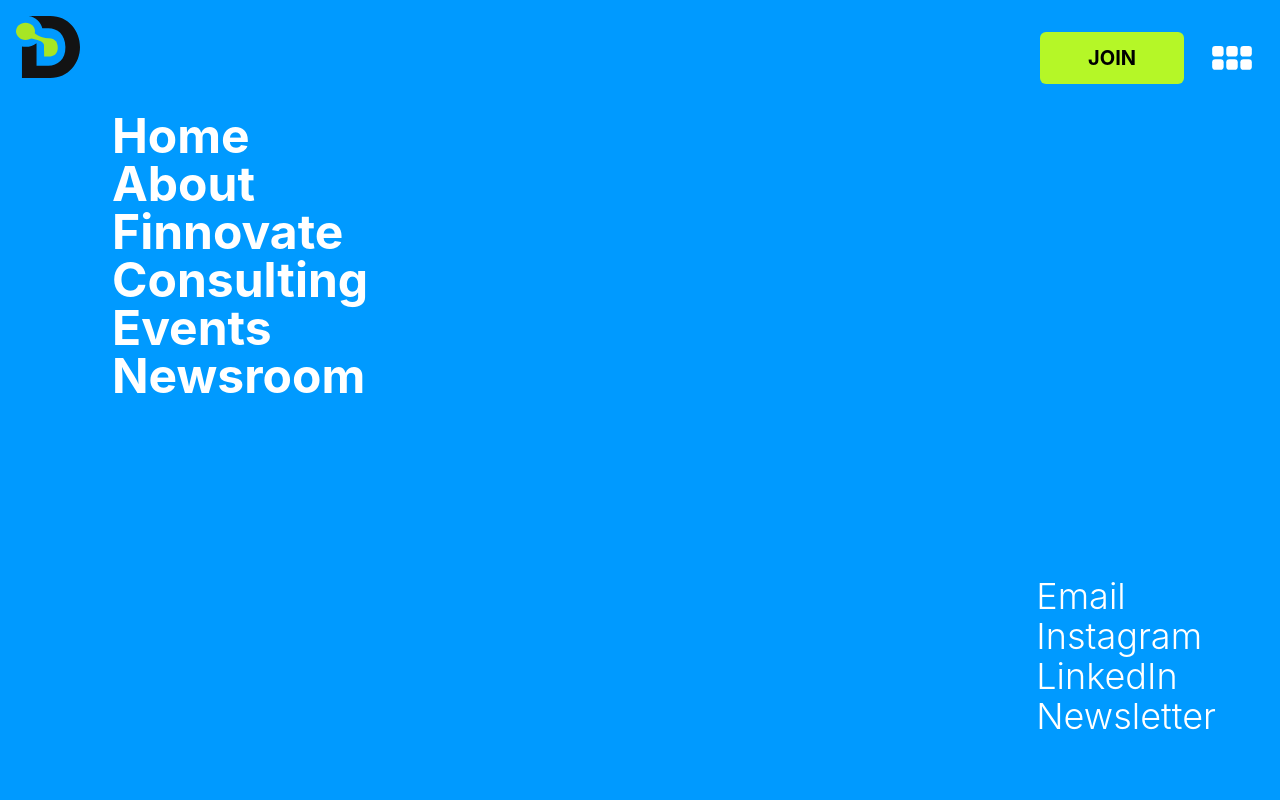
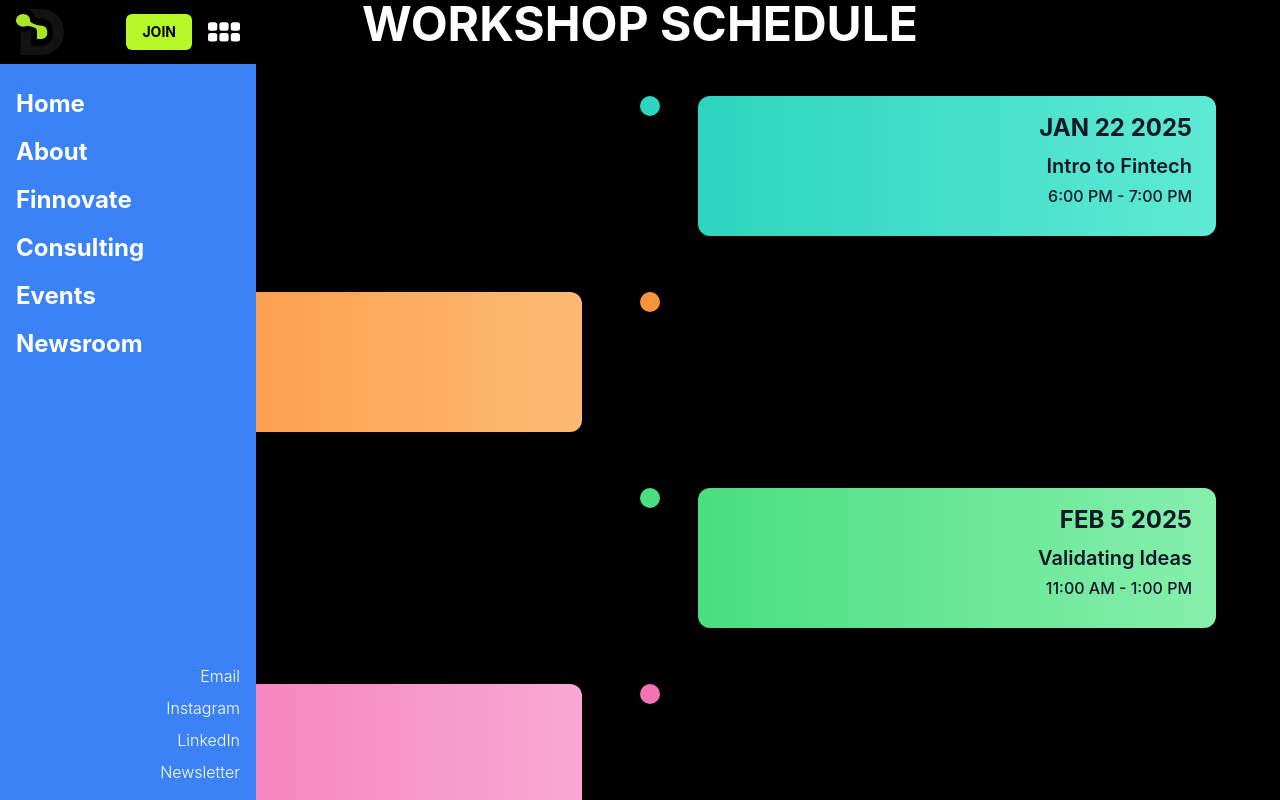
Before and after one commit to disruptnu/website, a React (Create React App) app: page /finnovate in a window 1280 px wide. Both pictures are taken after a click on the button 1236 px from the left and 44 px from the top of the page. Shown: the top 800 px of the page. Built offline with nearby package versions, Linux system fonts and the light colour scheme; a web font is replaced by a local one.

Commit message:
updated navbar and timeline

```diff
--- a/public/index.html
+++ b/public/index.html
@@ -2,7 +2,7 @@
 <html lang="en">
   <head>
     <meta charset="utf-8" />
-    <link rel="icon" href="%PUBLIC_URL%/logoA.svg" />
+    <link rel="icon" href="%PUBLIC_URL%/Disrupt_Brandmark_Large.png" />
     <meta name="viewport" content="width=device-width, initial-scale=1" />
     <meta name="theme-color" content="#000000" />
     <meta
--- a/src/Components/HamburgerMenu.js
+++ b/src/Components/HamburgerMenu.js
@@ -2,7 +2,6 @@
 import { NavLink } from "react-router-dom";
 import disruptLogoBlack from "../img/logo_black.svg";
 import hamburgerIcon from "../img/hamburgerIcon.svg";
-import navigationArrowIcon from "../img/navigationArrowIcon.svg";
 import "./HamburgerMenuStyles.css";
 
 export default function HamburgerMenuOpen({
@@ -32,23 +31,28 @@
   }
 
   return (
-    <div className="top-0 right-0 z-20 flex flex-col w-screen h-screen bg-navigationMenu">
-      <div className="flex items-start justify-between w-screen h-20">
-        <div className="flex items-center">
-          <div>
-            <NavLink to="/">
+      <div
+          className={`
+        fixed top-0 left-0 z-50 flex flex-col h-screen
+        transform transition-transform duration-300
+        bg-blue-500 /* 这里随便写菜单背景色 */
+        w-64
+        ${hamburgerMenuOpen ? "translate-x-0" : "-translate-x-full"}
+      `}
+      >
+        <div className="flex items-center justify-between h-16 px-4 bg-black">
+          <NavLink to="/" onClick={handleClickHamburgerMenu}>
             <img
-                src={disruptLogoBlack} // get one that replaces the blue for bl
+                src={disruptLogoBlack}
                 alt="testLogo"
-                className="w-16 mt-4 ml-4 brightness-90"
+                className="w-12 brightness-90"
             />
           </NavLink>
-          </div>
-        </div>
-        <div className="flex items-center py-8">
+
+          <div className="flex items-center space-x-4">
             <button
-            className="text-black text-xl font-bold bg-[#b5f727] px-12 py-3 rounded-md hover:bg-[#b5f727] hover:text-black"
                 onClick={handleClickJoin}
+                className="text-black text-sm font-bold bg-[#b5f727] px-4 py-2 rounded-md"
             >
               JOIN
             </button>
@@ -56,97 +60,56 @@
                 src={hamburgerIcon}
                 alt="hamburgerMenuIcon"
                 onClick={handleClickHamburgerMenu}
-            className="w-24 h-6 hover:cursor-pointer filter grayscale brightness-200"
+                className="w-8 h-8 hover:cursor-pointer filter grayscale brightness-200"
             />
           </div>
         </div>
-      <div className="flex-grow">
-        <div className="flex flex-col pl-4 text-4xl selection:text-blue-500 sm:text-5xl sm:pl-28">
-          <div className="relative mt-8 font-bold text-white group">
-            <NavLink to="/" onClick={handleClickHamburgerMenu}>
-              <span className="text-move">Home</span>
-            </NavLink>
-            <img
-              src={navigationArrowIcon}
-              alt="navigationArrowIcon"
-              className="absolute hidden transform -translate-y-1/2 top-1/2 group-hover:block"
+
+        <div className="flex-grow overflow-y-auto py-6 px-4">
+          <NavItem to="/" label="Home" onClick={handleClickHamburgerMenu} />
+          <NavItem to="/about" label="About" onClick={handleClickHamburgerMenu} />
+          <NavItem
+              to="/finnovate"
+              label="Finnovate"
+              onClick={handleClickHamburgerMenu}
+          />
+          <NavItem
+              to="/consulting"
+              label="Consulting"
+              onClick={handleClickHamburgerMenu}
+          />
+          <NavItem to="/events" label="Events" onClick={handleClickHamburgerMenu} />
+          <NavItem
+              to="/newsroom"
+              label="Newsroom"
+              onClick={handleClickHamburgerMenu}
           />
         </div>
-          <div className="relative font-bold text-white group">
-            <NavLink to="/about" onClick={handleClickHamburgerMenu}>
-              <span className="text-move">About</span>
-            </NavLink>
-            <img
-              src={navigationArrowIcon}
-              alt="navigationArrowIcon"
-              className="absolute hidden transform -translate-y-1/2 top-1/2 group-hover:block"
-            />
-          </div>
-          <div className="relative font-bold text-white group">
-            <NavLink to="/finnovate" onClick={handleClickHamburgerMenu}>
-              <span className="text-move">Finnovate</span>
-            </NavLink>
-            <img
-              src={navigationArrowIcon}
-              alt="navigationArrowIcon"
-              className="absolute hidden transform -translate-y-1/2 top-1/2 group-hover:block"
-            />
-          </div>
-          <div className="relative font-bold text-white group">
-            <NavLink to="/consulting" onClick={handleClickHamburgerMenu}>
-              <span className="text-move">Consulting</span>
-            </NavLink>
-            <img
-              src={navigationArrowIcon}
-              alt="navigationArrowIcon"
-              className="absolute hidden transform -translate-y-1/2 top-1/2 group-hover:block"
-            />
-          </div>
-          <div className="relative font-bold text-white group">
-            <NavLink to="/events" onClick={handleClickHamburgerMenu}>
-              <span className="text-move">Events</span>
-            </NavLink>
-            <img
-              src={navigationArrowIcon}
-              alt="navigationArrowIcon"
-              className="absolute hidden transform -translate-y-1/2 top-1/2 group-hover:block"
-            />
-          </div>
-          <div className="relative font-bold text-white group">
-            <NavLink to="/newsroom" onClick={handleClickHamburgerMenu}>
-              <span className="text-move">Newsroom</span>
-            </NavLink>
-            <img
-              src={navigationArrowIcon}
-              alt="navigationArrowIcon"
-              className="absolute hidden transform -translate-y-1/2 top-1/2 group-hover:block"
-            />
-          </div>
-        </div>
-        <div></div>
-      </div>
-      <div className="absolute text-4xl font-light text-white right-16 bottom-16 group">
-        <div>
-          <button onClick={handleClickEmail}>
-            <h1>Email</h1>
-          </button>
-        </div>
-        <div>
-          <button onClick={handleClickInstagram}>
-            <h1>Instagram</h1>
-          </button>
-        </div>
-        <div>
-          <button onClick={handleClickLinkedIn}>
-            <h1>LinkedIn</h1>
-          </button>
-        </div>
-        <div>
-          <button onClick={handleClickNewsletter}>
-            <h1>Newsletter</h1>
-          </button>
-        </div>
+
+        <div className="flex flex-col items-end text-white text-base font-light pr-4 pb-4 space-y-2">
+          <button onClick={handleClickEmail}>Email</button>
+          <button onClick={handleClickInstagram}>Instagram</button>
+          <button onClick={handleClickLinkedIn}>LinkedIn</button>
+          <button onClick={handleClickNewsletter}>Newsletter</button>
         </div>
       </div>
   );
 }
+
+function NavItem({ to, label, onClick }) {
+  return (
+      <div className="mb-4">
+        <NavLink
+            to={to}
+            onClick={onClick}
+            className="
+          text-2xl font-bold text-white
+          transition-all
+          hover:ml-2  /* hover时往右移动2px */
+        "
+        >
+          {label}
+        </NavLink>
+      </div>
+  );
+}
--- a/src/Components/HamburgerMenuStyles.css
+++ b/src/Components/HamburgerMenuStyles.css
@@ -1,7 +1,7 @@
-.text-move {
-  transition: margin-left 0.2s ease-in-out;
-}
+/*!*.text-move {*!*/
+/*!*  transition: margin-left 0.2s ease-in-out;*!*/
+/*!*}*!*/
 
-.group:hover .text-move {
-  margin-left: 160px;
-}
+/*!*.group:hover .text-move {*!*/
+/*!*  margin-left: 160px;*!*/
+/*!*}*!*/
--- a/src/Components/VenturesComponents/WorkshopCard.js
+++ b/src/Components/VenturesComponents/WorkshopCard.js
@@ -1,66 +1,156 @@
+// // WorkshopCard.js
+//
+// import React from "react";
+//
+// const COLOR_CLASSES = [
+//     // 给每条卡片匹配不同颜色 (或可自定义更多)
+//     "bg-teal-500",
+//     "bg-orange-500",
+//     "bg-green-500",
+//     "bg-pink-500",
+//     "bg-yellow-500",
+//     "bg-purple-500",
+//     "bg-red-500",
+// ];
+//
+// export default function WorkshopCard(props) {
+//     // 用 index 决定颜色
+//     const colorClass = COLOR_CLASSES[props.index % COLOR_CLASSES.length];
+//
+//     // 判断 left / right
+//     const isLeft = props.position === "left";
+//
+//     // 容器的对齐：左侧时 "items-end" + "md:pr-8"，右侧则 "items-start" + "md:pl-8"
+//     const alignmentClass = isLeft ? "md:items-end md:pr-8" : "md:items-start md:pl-8";
+//
+//     // 圆点的位置：left时在 `left-1/2`, 右时也在 `left-1/2`，但卡片往相应方向做 margin
+//     // 注意：这个圆点是绝对定位在卡片父容器里 (见 WorkshopsChart)
+//     // 这里只管圆点颜色即可
+//     const dotClass = `
+//     w-6 h-6 rounded-full border-4 border-black
+//     ${colorClass}
+//   `;
+//
+//     return (
+//         <div className={`relative w-full flex flex-col items-center ${alignmentClass} mb-16`}>
+//             {/* 圆点：在父组件里 absolute，但这里示例可直接写 */}
+//             <div className="hidden md:block absolute left-1/2 -translate-x-1/2">
+//                 <div className={dotClass}></div>
+//             </div>
+//
+//             {/* 卡片本体 */}
+//             <div className="bg-[#1a1a1a] text-white w-full max-w-md rounded-lg shadow-lg p-6">
+//                 {/* 彩色标题栏，或顶部彩色小条 */}
+//                 <div className={`h-2 w-2/3 mb-4 ${colorClass} rounded-r-full`}></div>
+//
+//                 {/* 日期 */}
+//                 <div className="text-lg font-bold mb-1">
+//                     {props.date}
+//                 </div>
+//                 {/* 标题 */}
+//                 <div className="text-2xl font-extrabold mb-2">
+//                     {props.header || `Workshop ${props.workshopNum}`}
+//                 </div>
+//                 {/* 时间段 */}
+//                 <div className="text-md font-semibold mb-2">
+//                     {props.startTime} - {props.endTime}
+//                 </div>
+//                 {/* 主题 */}
+//                 {props.topic1 && <div className="text-sm mb-1">{props.topic1}</div>}
+//                 {props.topic2 && <div className="text-sm">{props.topic2}</div>}
+//             </div>
+//         </div>
+//     );
+// }
 import React from "react";
-import num1 from "../../img/num1.svg";
-import num2 from "../../img/num2.svg";
-import workshopsChartCircle from "../../img/workshopsChartCircle.svg";
-import workshopsChartLine from "../../img/workshopsChartLine.svg";
-import workshopLongArrow from "../../img/workshopLongArrow.svg";
+
+const COLOR_CLASSES = [
+    {
+        bg: "bg-gradient-to-r from-teal-400 to-teal-300",
+        text: "text-gray-900",
+        dot: "bg-teal-400",
+    },
+    {
+        bg: "bg-gradient-to-r from-orange-400 to-orange-300",
+        text: "text-gray-900",
+        dot: "bg-orange-400",
+    },
+    {
+        bg: "bg-gradient-to-r from-green-400 to-green-300",
+        text: "text-gray-900",
+        dot: "bg-green-400",
+    },
+    {
+        bg: "bg-gradient-to-r from-pink-400 to-pink-300",
+        text: "text-gray-900",
+        dot: "bg-pink-400",
+    },
+];
 
 export default function WorkshopCard(props) {
+    const colorSet = COLOR_CLASSES[props.index % COLOR_CLASSES.length];
+    const isLeft = props.position === "left";
+
     return (
-    <div className="flex flex-col items-center w-full pt-12 pl-4 ml-0 sm:flex-row sm:justify-center sm:pl-0 sm:ml-0">
-      <div className="flex flex-col items-start pl-4 sm:items-center sm:flex-row sm:justify-start lg:pl-28">
-        <p className="w-full pt-10 pr-4 text-3xl text-white sm:text-4xl font-regular sm:pt-0 sm:pr-12 lg:w-auto">
-          {props.workshopNum}
-        </p>
-        <div className="flex flex-col items-center pr-12 ml-4 sm:ml-12 lg:ml-24">
-          <div className="flex flex-col items-center justify-center">
-            <img
-              src={workshopsChartCircle}
-              alt="circle"
-              className="w-6 h-6 mb-8 mr-4"
-            />
-            <img src={workshopsChartLine} alt="line" className="mr-4 h-76" />
+        <div className="relative flex flex-col w-full mb-10 sm:mb-14">
+            {/*
+
+      */}
+            <div
+                className="hidden sm:flex absolute top-0 flex-col items-center"
+                style={{
+                    left: "50%",
+                }}
+            >
+                <div className="w-[2px] h-full bg-gray-500"></div>
+                <div
+                    className={`w-5 h-5 rounded-full ${colorSet.dot} mt-0 -mb-2`}
+                ></div>
             </div>
-          <div className="flex flex-col w-full px-4 mt-12 mb-8 border border-white h-72 sm:max-w-md lg:max-w-lg">
-            <div className="flex items-center pb-16 mt-12">
-              <p className="w-1/2 pl-6 text-3xl font-bold text-white">
+
+            {/*
+
+      */}
+            <div
+                className={`
+          relative
+          sm:max-w-[80%] md:max-w-[60%] lg:max-w-[45%]
+          w-[90%] mx-auto
+          py-4 px-6 rounded-xl shadow-lg
+          transition-all duration-300 transform hover:scale-[1.02]
+          ${colorSet.bg} ${colorSet.text}
+          flex flex-col
+          ${isLeft ? "sm:self-end" : "sm:self-start"}
+          ${isLeft ? "sm:items-end sm:text-right" : "sm:items-start sm:text-left"}
+        `}
+                style={{
+                    marginLeft: isLeft ? "auto" : "0",
+                    marginRight: isLeft ? "0" : "auto",
+                }}
+            >
+                <div className="text-xl sm:text-2xl font-bold mb-2">
                     {props.date}
-              </p>
-              <div className="flex items-start pl-4">
-                <div className="flex flex-col">
-                  <p className="text-2xl font-bold text-white">
-                    {props.startTime}
-                  </p>
-                  <div className="flex items-center">
-                    <img src={workshopLongArrow} alt="long arrow" className="w-2 h-auto" />
-                    <div className="ml-4 space-y-4">
+                </div>
+
+                <div className="text-lg sm:text-xl font-semibold mb-1">
+                    {props.header || `Workshop ${props.workshopNum}`}
+                </div>
+
+                <div className="text-sm sm:text-base mb-3 font-medium">
+                    {props.startTime} - {props.endTime}
+                </div>
+
                 {props.topic1 && (
-                        <div className="flex items-center">
-                          <img src={num1} alt="num1" className="w-6 h-6 mr-4" />
-                          <p className="text-white text-md font-regular">
+                    <div className="text-sm sm:text-base mb-1">
                         {props.topic1}
-                          </p>
                     </div>
                 )}
                 {props.topic2 && (
-                        <div className="flex items-center">
-                          <img src={num2} alt="num2" className="w-6 h-6 mr-4" />
-                          <p className="text-white text-md font-regular">
+                    <div className="text-sm sm:text-base">
                         {props.topic2}
-                          </p>
                     </div>
                 )}
             </div>
         </div>
-                  <p className="text-2xl font-bold text-white">
-                    {props.endTime}
-                  </p>
-                </div>
-              </div>
-            </div>
-          </div>
-        </div>
-      </div>
-    </div>
     );
 }
--- a/src/Components/VenturesComponents/WorkshopConstants.js
+++ b/src/Components/VenturesComponents/WorkshopConstants.js
@@ -1,94 +1,77 @@
 export const WORKSHOP_CARDS = [
   {
     key: "kickoff1",
-    header: "Finnovate Kickoff #1",
-    workshopNum: "0.",
-    date: "JAN 18 2024",
+    header: "Intro to Fintech",
+    workshopNum: "1",
+    date: "JAN 22 2025",
     startTime: "6:00 PM",
     endTime: "7:00 PM",
   },
   {
     key: "kickoff2",
-    header: "Finnovate Kickoff #2",
-    workshopNum: "0.",
-    date: "JAN 23 2023",
+    header: "Ideation",
+    workshopNum: "2",
+    date: "JAN 29 2025",
     startTime: "6:00 PM",
     endTime: "8:00 PM",
   },
   {
     key: "workshop1",
-    header: "Workshop #1",
-    workshopNum: "1.",
-    date: "JAN 27 2024",
+    header: "Validating Ideas",
+    workshopNum: "3",
+    date: "FEB 5 2025",
     startTime: "11:00 AM",
     endTime: "1:00 PM",
   },
   {
     key: "workshop2",
-    header: "Workshop #2",
-    workshopNum: "2.",
-    date: "FEB 3 2024",
+    header: "Business Models",
+    workshopNum: "4",
+    date: "FEB 12 2025",
     startTime: "11:00 AM",
     endTime: "1:00 PM",
   },
   {
     key: "workshop3",
-    header: "Workshop #3",
-    workshopNum: "3.",
-    date: "FEB 10 2024",
+    header: "Figma",
+    workshopNum: "5",
+    date: "FEB 19 2025",
     startTime: "11:00 AM",
     endTime: "1:00 PM",
   },
   {
     key: "workshop4",
-    header: "Workshop #4",
-    workshopNum: "4.",
-    date: "FEB 17 2024",
+    header: "Marketing",
+    workshopNum: "6",
+    date: "FEB 26 2025",
     startTime: "11:00 AM",
     endTime: "1:00 PM",
   },
   {
     key: "workshop5",
-    header: "Workshop #5",
-    workshopNum: "5.",
-    date: "FEB 24 2024",
+    header: "Past Pitches",
+    workshopNum: "7",
+    date: "MAR 12 2025",
     startTime: "11:00 AM",
     endTime: "1:00 PM",
     topic1: "TBD",
   },
   {
     key: "workshop6",
-    header: "Workshop #6",
-    workshopNum: "6.",
-    date: "FEB 29 2024",
+    header: "How to Pitch",
+    workshopNum: "8",
+    date: "MAR 19 2025",
     startTime: "6:00 PM",
     endTime: "8:00 PM",
     topic1: "TBD",
   },
   {
     key: "workshop7",
-    header: "Workshop #7",
-    workshopNum: "7.",
-    date: "MAR 16 2024",
+    header: "Pitch Day & Award",
+    workshopNum: "9",
+    date: "MAR 16 2025",
     startTime: "11:00 AM",
     endTime: "1:00 PM",
     topic1: "TBD",
   },
-  {
-    key: "workshop8",
-    header: "Workshop #8",
-    workshopNum: "8.",
-    date: "MAR 23 2024",
-    startTime: "11:00 AM",
-    endTime: "1:00 PM",
-  },
-  {
-    key: "pitchDay",
-    header: "Workshop #",
-    workshopNum: "Pitch Day",
-    date: "SEP 23 2023",
-    startTime: "6:00 PM",
-    endTime: "8:00 PM",
-    topic1: "Pitch Day!",
-  },
 ];
--- a/src/Components/VenturesComponents/WorkshopsChart.js
+++ b/src/Components/VenturesComponents/WorkshopsChart.js
@@ -1,3 +1,55 @@
+// // WorkshopsChart.js
+//
+// import React from "react";
+// import { WORKSHOP_CARDS } from "./WorkshopConstants";
+// import WorkshopCard from "./WorkshopCard";
+// import chanceToWinStar from "../../img/chanceToWinStar.svg";
+//
+// export default function WorkshopsChart() {
+//     return (
+//         <div className="flex flex-col items-center w-full pb-10 sm:px-12 bg-black">
+//             <p className="mb-8 text-3xl font-bold text-center text-white sm:mb-12 sm:text-5xl">
+//                 WORKSHOP SCHEDULE
+//             </p>
+//
+//             <div className="relative w-full max-w-5xl">
+//                 <div className="hidden md:block absolute left-1/2 top-0 h-full w-[2px] bg-white -translate-x-1/2"></div>
+//
+//                 {WORKSHOP_CARDS.map((card, index) => {
+//                     const position = index % 2 === 0 ? "left" : "right";
+//
+//                     return (
+//                         <WorkshopCard
+//                             key={card.key}
+//                             index={index}
+//                             position={position}
+//                             header={card.header}
+//                             workshopNum={card.workshopNum}
+//                             date={card.date}
+//                             startTime={card.startTime}
+//                             endTime={card.endTime}
+//                             topic1={card.topic1}
+//                             topic2={card.topic2}
+//                         />
+//                     );
+//                 })}
+//             </div>
+//
+//             <div className="flex items-center justify-center mt-12">
+//                 <p className="text-center text-4xl md:text-5xl lg:text-6xl font-bold text-white mr-6 md:mr-12 lg:mr-24">
+//                     THE CHANCE TO WIN
+//                 </p>
+//                 <img
+//                     src={chanceToWinStar}
+//                     alt="star"
+//                     className="items-center h-12 md:h-16 lg:h-20"
+//                 />
+//             </div>
+//         </div>
+//     );
+// }
+
+
 import React from "react";
 import { WORKSHOP_CARDS } from "./WorkshopConstants";
 import WorkshopCard from "./WorkshopCard";
@@ -5,12 +57,19 @@
 
 export default function WorkshopsChart() {
     return (
-    <div className="flex flex-col items-center w-full pb-10 sm:px-12">
-    <p className="mb-8 text-3xl font-bold text-center text-white sm:mb-12 sm:text-5xl">WORKSHOP SCHEDULE</p>
-    <div className="">
-      {/* Assuming WorkshopCard components are block elements or flex items that can be centered */}
-      {WORKSHOP_CARDS.map((card) => (
+        <div className="flex flex-col items-center w-full pb-10 px-4 bg-black">
+            <p className="mb-8 text-3xl font-bold text-center text-white sm:mb-12 sm:text-5xl">
+                WORKSHOP SCHEDULE
+            </p>
+
+            <div className="relative w-full max-w-6xl mx-auto">
+                {WORKSHOP_CARDS.map((card, index) => {
+                    const position = index % 2 === 0 ? "left" : "right";
+                    return (
                         <WorkshopCard
+                            key={card.key}
+                            index={index}
+                            position={position}
                             header={card.header}
                             workshopNum={card.workshopNum}
                             date={card.date}
@@ -19,13 +78,19 @@
                             topic1={card.topic1}
                             topic2={card.topic2}
                         />
-        ))}
-        <div className="flex items-center justify-center">
-          <p className="text-center text-4xl md:text-5xl lg:text-6xl py-8 font-bold text-white mr-6 md:mr-12 lg:mr-24 font-[Usual-Regular]">
+                    );
+                })}
+            </div>
+
+            <div className="flex items-center justify-center mt-12">
+                <p className="text-center text-4xl md:text-5xl lg:text-6xl font-bold text-white mr-6 md:mr-12 lg:mr-24">
                     THE CHANCE TO WIN
                 </p>
-          <img src={chanceToWinStar} alt="star" className="items-center h-12 md:h-16 lg:h-20" />
-        </div>
+                <img
+                    src={chanceToWinStar}
+                    alt="star"
+                    className="items-center h-12 md:h-16 lg:h-20"
+                />
             </div>
         </div>
     );
```
Also changed, not shown: public/Disrupt_Brandmark_Large.png (added). Lines whose indentation alone changed are shown as unchanged.
